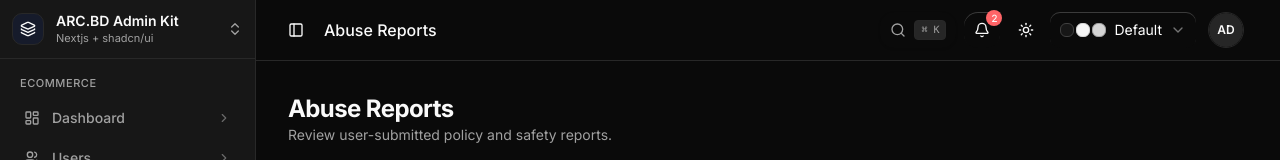
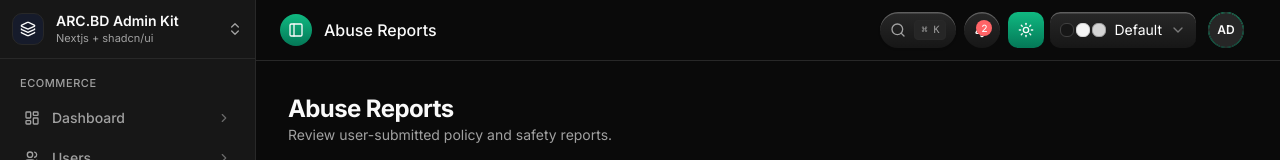
Before and after one commit to sheikhshariarnehal/Arc-Free-Domain, a Next.js app in the folder nextapp/: page /admin/reports in a window 1280 px wide. Shown: the top 160 px of the page. Built offline with nearby package versions, Linux system fonts and the light colour scheme; no server answers.

Commit message:
feat: upgrade all component buttons to exact skeuomorphic HTML DOM structure with blended top light rim layer

```diff
--- a/nextapp/src/app/page.tsx
+++ b/nextapp/src/app/page.tsx
@@ -99,7 +99,7 @@ export default function LandingPage() {
       <Navbar />
 
       <main className="flex-1 flex flex-col items-center">
-        {/* Polished Hero Section with Theme Variables */}
+        {/* Skeuomorphic Landing Page Hero Section */}
         <section className="w-full max-w-4xl mx-auto text-center pt-16 pb-16 sm:pt-24 sm:pb-24 px-4 flex flex-col items-center">
           {/* Status Badge Pill */}
           <Badge
@@ -122,7 +122,7 @@ export default function LandingPage() {
             Claim a free <code className="text-emerald-400 font-mono font-semibold">.arc.bd</code> subdomain in seconds. Direct routing to Vercel, GitHub Pages, or any VPS.
           </p>
 
-          {/* Theme-Grounded Search Box */}
+          {/* Search Box with Skeuomorphic Check Button */}
           <div className="w-full max-w-xl group">
             <form onSubmit={checkAvailability} className="flex flex-col sm:flex-row items-stretch gap-2.5">
               <div className="relative flex-1 flex items-center">
@@ -136,7 +136,7 @@ export default function LandingPage() {
                     setAvailability('idle');
                     setReason(null);
                   }}
-                  className="w-full h-12 bg-card border border-border/80 rounded-xl pl-11 pr-24 text-sm text-foreground placeholder:text-muted-foreground/60 focus:outline-none focus:border-emerald-500/60 focus:ring-1 focus:ring-emerald-500/40 transition-all font-mono shadow-sm group-focus-within:shadow-[0_0_25px_rgba(16,185,129,0.15)]"
+                  className="w-full h-12 bg-card border border-border/80 rounded-full pl-11 pr-24 text-sm text-foreground placeholder:text-muted-foreground/60 focus:outline-none focus:border-emerald-500/60 focus:ring-1 focus:ring-emerald-500/40 transition-all font-mono shadow-sm group-focus-within:shadow-[0_0_25px_rgba(16,185,129,0.15)]"
                 />
                 {searchQuery && (
                   <button
@@ -150,26 +150,38 @@ export default function LandingPage() {
                 <span className="absolute right-4 text-xs text-muted-foreground font-mono font-medium">.arc.bd</span>
               </div>
 
+              {/* Skeuomorphic Check Button */}
               <Button
                 type="submit"
                 disabled={loading}
-                className="h-12 px-6 bg-emerald-500 hover:bg-emerald-600 text-white font-semibold text-sm rounded-xl transition-all shrink-0 active:scale-95 shadow-[0_0_20px_rgba(16,185,129,0.25)]"
+                size="hero"
+                className="h-12 shrink-0"
               >
-                {loading ? <Loader2 className="size-4 animate-spin mr-1.5" /> : null}
+                {loading ? <Loader2 className="size-4 animate-spin mr-1" /> : <Search className="size-4 mr-1" />}
                 {loading ? "Checking..." : "Check Availability"}
               </Button>
             </form>
 
-            {/* Quick Suggestion Pills */}
-            <div className="flex flex-wrap items-center justify-center gap-2 mt-3.5 text-xs text-muted-foreground">
+            {/* Quick Skeuomorphic Suggestion Pills */}
+            <div className="flex flex-wrap items-center justify-center gap-2 mt-4 text-xs text-muted-foreground">
               <span className="font-medium text-[11px]">Popular:</span>
               {SUGGESTIONS.map((sugg) => (
                 <button
                   key={sugg}
                   onClick={() => handleSuggestionClick(sugg)}
-                  className="px-2.5 py-0.5 rounded-md bg-secondary/80 hover:bg-secondary text-muted-foreground hover:text-emerald-400 font-mono text-[11px] transition-colors border border-border/50"
+                  className="relative inline-flex items-center justify-center transition-all duration-200 active:scale-95 hover:brightness-[120%] cursor-pointer px-3 py-1 rounded-full text-[11px] font-mono text-white border-none overflow-hidden"
+                  style={{
+                    backgroundImage: "linear-gradient(180deg, #2d2d30, #18181b)",
+                    boxShadow: "0 0px 0px -2px rgba(0, 0, 0, 0.5)",
+                  }}
                 >
-                  {sugg}
+                  <span
+                    className="absolute inset-0 pointer-events-none rounded-full"
+                    style={{ boxShadow: "inset 0 1.5px 0px 0 rgba(255, 255, 255, 0.25)" }}
+                  />
+                  <span className="relative z-10 flex items-center gap-1 text-emerald-400">
+                    {sugg}
+                  </span>
                 </button>
               ))}
             </div>
@@ -187,28 +199,28 @@ export default function LandingPage() {
               </span>
             </div>
 
-            {/* Availability Result Card */}
+            {/* Availability Result Card with Skeuomorphic Claim Button */}
             <div className="min-h-14 mt-4 flex items-center justify-center">
               {availability === 'available' && (
-                <div className="flex items-center justify-between gap-4 bg-emerald-500/10 border border-emerald-500/30 px-4 py-2.5 rounded-xl w-full text-left animate-fade-in">
+                <div className="flex items-center justify-between gap-4 bg-emerald-500/10 border border-emerald-500/30 px-4 py-2.5 rounded-2xl w-full text-left animate-fade-in">
                   <div className="flex items-center gap-2 text-sm text-emerald-400 font-medium font-mono">
                     <CheckCircle className="size-4 shrink-0 text-emerald-400" />
                     <span>{searchQuery}.arc.bd is available!</span>
                   </div>
                   <Button
-                    size="sm"
+                    size="default"
                     onClick={handleClaimClick}
                     disabled={claiming}
-                    className="h-8 bg-emerald-500 hover:bg-emerald-600 text-white text-xs font-semibold rounded-lg shrink-0 shadow-sm"
+                    className="shrink-0"
                   >
                     {claiming && <Loader2 className="size-3 mr-1 animate-spin" />}
-                    Claim Free <ArrowRight className="size-3 ml-1" />
+                    Claim Free Now <ArrowRight className="size-3 ml-1" />
                   </Button>
                 </div>
               )}
 
               {availability === 'taken' && (
-                <div className="flex items-center gap-2 bg-destructive/10 border border-destructive/30 px-4 py-2.5 rounded-xl w-full text-left text-sm text-destructive font-medium font-mono animate-fade-in">
+                <div className="flex items-center gap-2 bg-destructive/10 border border-destructive/30 px-4 py-2.5 rounded-2xl w-full text-left text-sm text-destructive font-medium font-mono animate-fade-in">
                   <XCircle className="size-4 shrink-0 text-destructive" />
                   <span>{searchQuery}.arc.bd is unavailable ({reason || 'Taken'}).</span>
                 </div>
@@ -217,7 +229,7 @@ export default function LandingPage() {
           </div>
         </section>
 
-        {/* Feature Grid using Theme Cards */}
+        {/* Feature Grid */}
         <section className="w-full max-w-6xl mx-auto py-16 px-4 border-t border-border/50">
           <div className="text-center mb-12">
             <h2 className="text-2xl font-bold tracking-tight text-foreground">Minimal Infrastructure</h2>
@@ -246,7 +258,7 @@ export default function LandingPage() {
           </div>
         </section>
 
-        {/* 3-Step Process using Theme Cards */}
+        {/* 3-Step Process */}
         <section className="w-full max-w-4xl mx-auto py-16 px-4 border-t border-border/50 text-center">
           <h2 className="text-2xl font-bold tracking-tight text-foreground mb-12">Three Simple Steps</h2>
 
@@ -256,7 +268,7 @@ export default function LandingPage() {
               { num: "02", title: "Claim Free", desc: "Sign up in seconds to lock your subdomain into your account." },
               { num: "03", title: "Configure DNS", desc: "Point your domain to Vercel, GitHub Pages, or any IPv4 server." }
             ].map((step, i) => (
-              <Card key={i} className="bg-card/50 border-border/60 text-center p-6 rounded-xl">
+              <Card key={i} className="bg-card/50 border-border/60 text-center p-6 rounded-2xl">
                 <CardContent className="p-0 flex flex-col items-center">
                   <span className="font-mono text-xl font-bold text-emerald-400 mb-3">{step.num}</span>
                   <h3 className="font-semibold text-sm text-foreground mb-1.5">{step.title}</h3>
@@ -268,7 +280,7 @@ export default function LandingPage() {
         </section>
       </main>
 
-      {/* Footer grounded in Theme Tokens */}
+      {/* Footer */}
       <footer className="border-t border-border/50 bg-background text-xs text-muted-foreground">
         <div className="max-w-7xl mx-auto px-4 py-6 flex flex-col sm:flex-row items-center justify-between gap-3">
           <div className="flex items-center gap-2">
--- a/nextapp/src/components/ui/button.tsx
+++ b/nextapp/src/components/ui/button.tsx
@@ -5,31 +5,32 @@ import { cva, type VariantProps } from "class-variance-authority"
 import { cn } from "@/lib/utils"
 
 const buttonVariants = cva(
-  "relative inline-flex items-center justify-center gap-2 whitespace-nowrap rounded-xl text-sm font-semibold transition-all duration-200 active:scale-95 hover:brightness-[120%] focus-visible:outline-none focus-visible:ring-2 focus-visible:ring-ring focus-visible:ring-offset-2 disabled:pointer-events-none disabled:opacity-50 [&_svg]:pointer-events-none [&_svg]:size-4 [&_svg]:shrink-0 cursor-pointer select-none border-none",
+  "relative inline-flex items-center justify-center font-semibold transition-all duration-200 active:scale-95 hover:brightness-[120%] focus-visible:outline-none focus-visible:ring-2 focus-visible:ring-ring focus-visible:ring-offset-2 disabled:pointer-events-none disabled:opacity-50 [&_svg]:pointer-events-none [&_svg]:size-4 [&_svg]:shrink-0 cursor-pointer select-none border-none overflow-hidden",
   {
     variants: {
       variant: {
         default:
-          "bg-gradient-to-b from-emerald-500 to-emerald-700 text-white shadow-[inset_0_1.5px_0px_0_rgba(255,255,255,0.35),0_2px_8px_rgba(16,185,129,0.3)]",
+          "text-white shadow-[0_0px_0px_-2px_rgba(0,0,0,0.5)]",
         emerald:
-          "bg-gradient-to-b from-emerald-500 to-emerald-700 text-white shadow-[inset_0_1.5px_0px_0_rgba(255,255,255,0.35),0_2px_8px_rgba(16,185,129,0.3)]",
+          "text-white shadow-[0_0px_0px_-2px_rgba(0,0,0,0.5)]",
         dark:
-          "bg-gradient-to-b from-[#2d2d30] to-[#18181b] text-white shadow-[inset_0_1.5px_0px_0_rgba(255,255,255,0.25),0_2px_6px_rgba(0,0,0,0.5)]",
+          "text-white shadow-[0_0px_0px_-2px_rgba(0,0,0,0.5)]",
         destructive:
-          "bg-gradient-to-b from-red-500 to-red-700 text-white shadow-[inset_0_1.5px_0px_0_rgba(255,255,255,0.3),0_2px_8px_rgba(239,68,68,0.3)]",
+          "text-white shadow-[0_0px_0px_-2px_rgba(0,0,0,0.5)]",
         outline:
-          "bg-gradient-to-b from-white/10 to-white/5 border border-white/15 text-white shadow-[inset_0_1px_0px_0_rgba(255,255,255,0.2)]",
+          "border border-white/15 text-white shadow-[0_0px_0px_-2px_rgba(0,0,0,0.5)]",
         secondary:
-          "bg-gradient-to-b from-[#2d2d30] to-[#18181b] text-white shadow-[inset_0_1.5px_0px_0_rgba(255,255,255,0.25),0_2px_6px_rgba(0,0,0,0.4)]",
+          "text-white shadow-[0_0px_0px_-2px_rgba(0,0,0,0.5)]",
         ghost:
           "hover:bg-white/10 hover:text-foreground active:scale-95 transition-all",
         link: "text-emerald-400 underline-offset-4 hover:underline",
       },
       size: {
-        default: "h-10 px-4 py-2",
-        sm: "h-9 rounded-lg px-3 text-xs",
-        lg: "h-12 rounded-2xl px-8 text-base",
-        icon: "h-10 w-10 rounded-xl",
+        default: "h-10 px-5 py-2 text-sm rounded-full",
+        sm: "h-9 rounded-full px-4 text-xs",
+        lg: "h-12 rounded-full px-8 text-base",
+        hero: "h-12 px-8 py-3 rounded-full text-base font-semibold",
+        icon: "h-10 w-10 rounded-full",
       },
     },
     defaultVariants: {
@@ -43,17 +44,57 @@ export interface ButtonProps
   extends React.ButtonHTMLAttributes<HTMLButtonElement>,
     VariantProps<typeof buttonVariants> {
   asChild?: boolean
+  gradientStyle?: string
+  rimOpacity?: string
 }
 
 const Button = React.forwardRef<HTMLButtonElement, ButtonProps>(
-  ({ className, variant, size, asChild = false, ...props }, ref) => {
+  ({ className, variant = "default", size = "default", asChild = false, children, style, ...props }, ref) => {
     const Comp = asChild ? Slot : "button"
+
+    // Default gradient backgrounds matching skeuomorphic spec
+    let bgStyle: React.CSSProperties = {
+      backgroundImage: "linear-gradient(180deg, #10b981, #047857)",
+    }
+
+    if (variant === "dark" || variant === "secondary") {
+      bgStyle = {
+        backgroundImage: "linear-gradient(180deg, #2d2d30, #18181b)",
+      }
+    } else if (variant === "destructive") {
+      bgStyle = {
+        backgroundImage: "linear-gradient(180deg, #ef4444, #b91c1c)",
+      }
+    } else if (variant === "outline") {
+      bgStyle = {
+        backgroundImage: "linear-gradient(180deg, rgba(255,255,255,0.12), rgba(255,255,255,0.05))",
+      }
+    }
+
+    const mergedStyle = { ...bgStyle, ...style }
+
     return (
       <Comp
         className={cn(buttonVariants({ variant, size, className }))}
+        style={mergedStyle}
         ref={ref}
         {...props}
-      />
+      >
+        {/* Blended Top Light Rim Layer */}
+        {variant !== "ghost" && variant !== "link" && (
+          <span
+            className="absolute inset-0 pointer-events-none rounded-[inherit]"
+            style={{
+              boxShadow: "inset 0 1.5px 0px 0 rgba(255, 255, 255, 0.25)",
+            }}
+          />
+        )}
+
+        {/* Content Z-Layer */}
+        <span className="relative z-10 flex items-center justify-center gap-2">
+          {children}
+        </span>
+      </Comp>
     )
   }
 )
```
